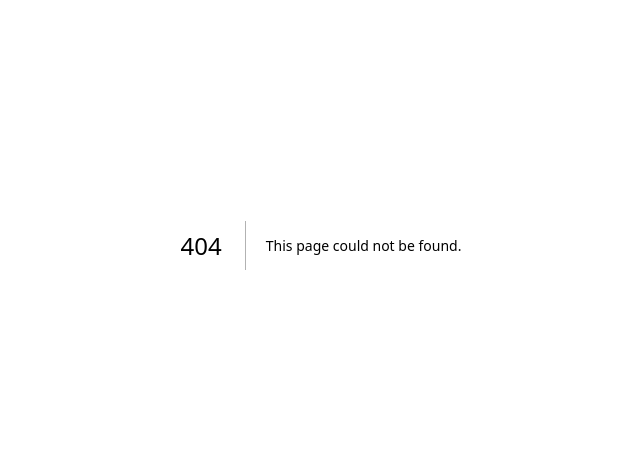
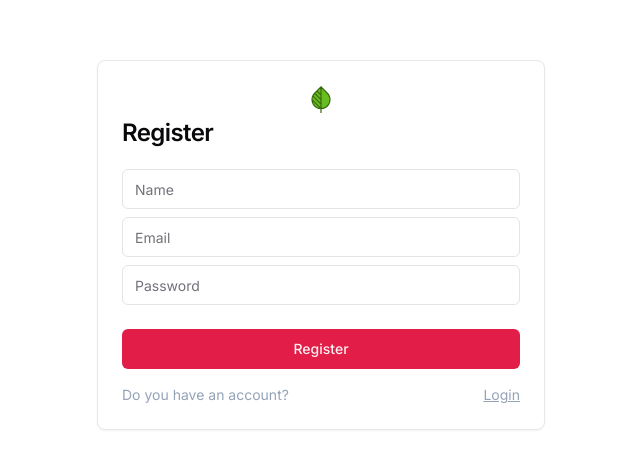
Before and after one commit to maritocuate/emebank, a Next.js app: page /auth/register in a window 1280 px wide. Before the commit this address had no page. Shown: the part 155-624 px from the top of the page, without its empty margins (319-959 px from the left). Built offline with nearby package versions, Linux system fonts and the light colour scheme.

Commit message:
chore: register page

```diff
--- /dev/null
+++ b/src/app/auth/register/page.tsx
@@ -0,0 +1,46 @@
+import { Button } from '@/components/ui/button'
+import Image from 'next/image'
+import {
+  Card,
+  CardHeader,
+  CardTitle,
+  CardContent,
+  CardFooter,
+} from '@/components/ui/card'
+import { Input } from '@/components/ui/input'
+import Link from 'next/link'
+
+export default function Register() {
+  return (
+    <div className="flex flex-col justify-center items-center min-h-screen sm:mx-auto sm:w-full sm:max-w-md">
+      <Card className="w-full">
+        <CardHeader className="flex">
+          <div className="mx-auto">
+            <Image
+              alt="Logo"
+              height="30"
+              width="30"
+              src="/images/logo.svg"
+              priority
+            />
+          </div>
+          <CardTitle>Register</CardTitle>
+        </CardHeader>
+        <CardContent className="grid gap-2">
+          <Input placeholder="Name" />
+          <Input placeholder="Email" />
+          <Input placeholder="Password" type="password" />
+        </CardContent>
+        <CardFooter className="flex flex-col">
+          <Button className="w-full">Register</Button>
+          <div className="flex justify-between w-full mt-4 text-sm text-slate-400">
+            <div>Do you have an account?</div>
+            <Link className="underline" href="/auth/login">
+              Login
+            </Link>
+          </div>
+        </CardFooter>
+      </Card>
+    </div>
+  )
+}
```
